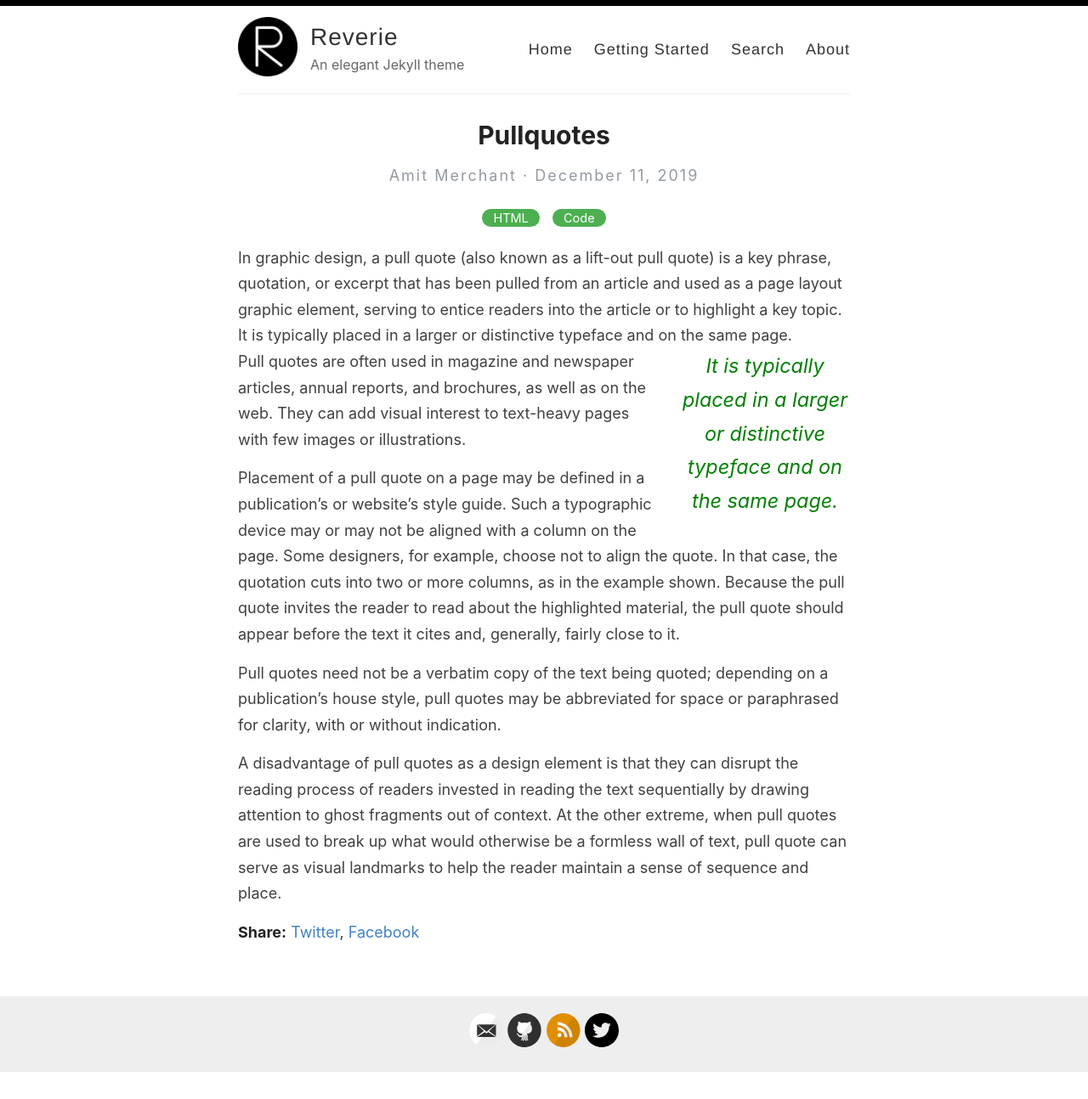
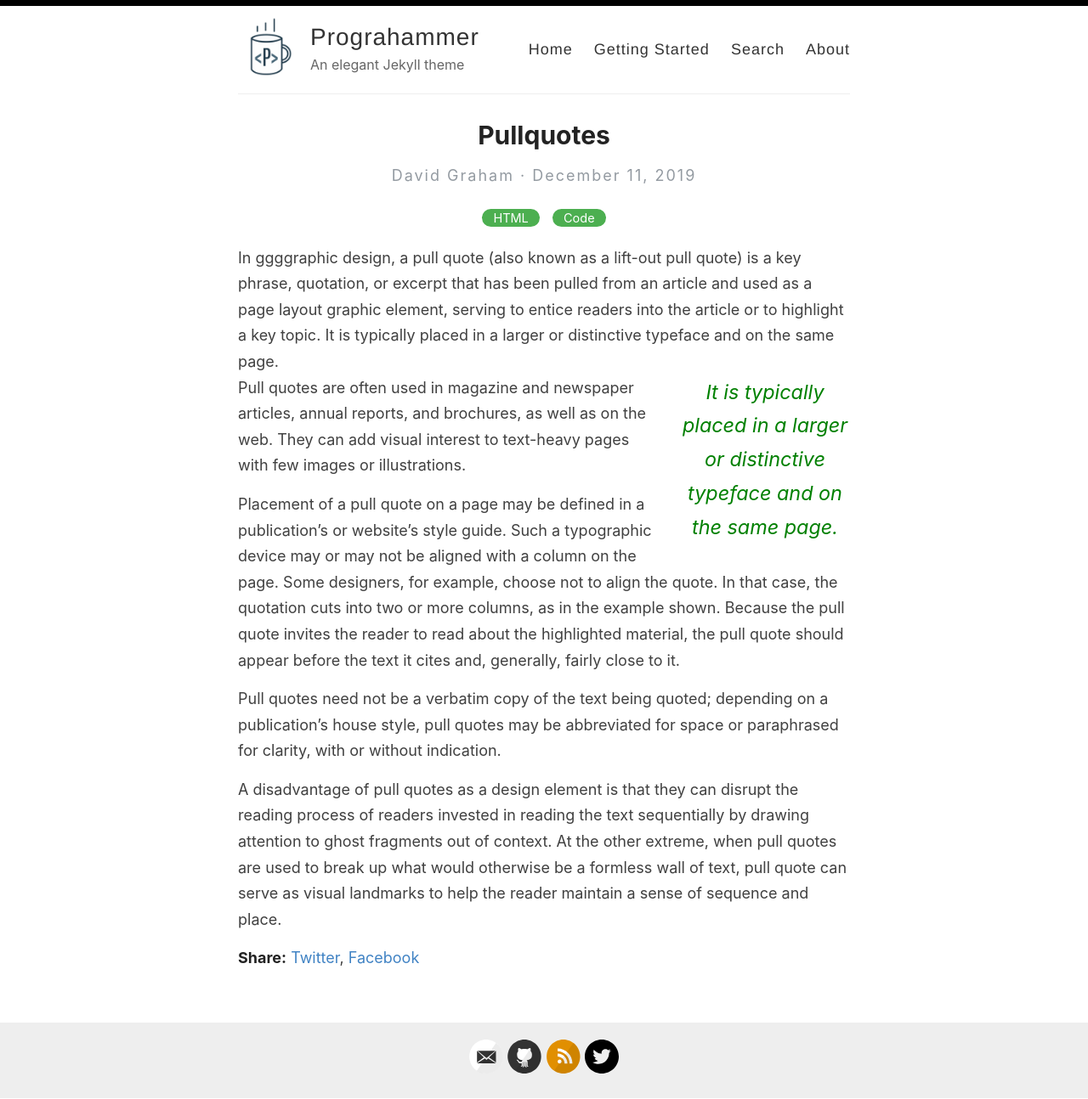
Before and after one commit to prograhammer/prograhammer.github.io, a Jekyll site: the page built from _posts/2019-12-11-pullquotes.md, in a window 1280 px wide. Shown: the whole page at 85% size. Built offline with Jekyll 4.4.1, drawn with Linux system fonts in a browser that asks for light colours; before the commit the page ends 1263 px from its top, so only the background shows below that.

Commit message:
updating config

```diff
--- /dev/null
+++ b/Gemfile
@@ -0,0 +1,2 @@
+source 'https://rubygems.org'
+gem 'github-pages', group: :jekyll_plugins
--- a/_config.yml
+++ b/_config.yml
@@ -3,16 +3,16 @@
 #
 
 # Name of your site (displayed in the header)
-name: Reverie
+name: Prograhammer
 
 # Name of the author
-author: Amit Merchant
+author: David Graham
 
 # Short bio or description (displayed in the header)
 description: An elegant Jekyll theme
 
 # URL of your avatar or profile pic (you could use your GitHub profile pic)
-avatar: /images/reverie.png
+avatar: /images/avatar.png
 
 #
 # Flags below are optional
@@ -21,15 +21,15 @@ avatar: /images/reverie.png
 # Includes an icon in the footer for each username you enter
 footer-links:
   dribbble:
-  email: amit.d.merchant@gmail.com
+  email: prograhammer@gmail.com
   facebook:
   flickr:
-  github: amitmerchant1990/reverie
+  github: prograhammer/prograhammer.github.io
   instagram:
   linkedin:
   pinterest:
   rss: rss
-  twitter: amit_merchant
+  twitter: prograhammer
   stackoverflow:
   youtube: # channel/<your_long_string> or user/<user-name>
   googleplus: # anything in your profile username that comes after plus.google.com/
@@ -52,7 +52,7 @@ enforce_ssl: https://www.amitmerchant.com/reverie
 # (http://yourusername.github.io/repository-name)
 # and NOT your User repository (http://yourusername.github.io)
 # then add in the baseurl here, like this: "/repository-name"
-baseurl: "/"
+baseurl: ""
 
 #
 # !! You don't need to change any of the configuration flags below !!
@@ -96,3 +96,4 @@ exclude:
   - LICENSE
   - README.md
   - CNAME
+  - vendor
--- a/_posts/2019-12-11-pullquotes.md
+++ b/_posts/2019-12-11-pullquotes.md
@@ -5,7 +5,7 @@ categories: [HTML,Code]
 excerpt: In graphic design, a pull quote (also known as a lift-out pull quote) is a key phrase, quotation, or excerpt that has been pulled from an article and used as a page layout graphic element, serving to entice readers into the article or to highlight a key topic.
 ---
 
-In graphic design, a pull quote (also known as a lift-out pull quote) is a key phrase, quotation, or excerpt that has been pulled from an article and used as a page layout graphic element, serving to entice readers into the article or to highlight a key topic. {% include pullquote.html quote="It is typically placed in a larger or distinctive typeface and on the same page." %} Pull quotes are often used in magazine and newspaper articles, annual reports, and brochures, as well as on the web. They can add visual interest to text-heavy pages with few images or illustrations.
+In ggggraphic design, a pull quote (also known as a lift-out pull quote) is a key phrase, quotation, or excerpt that has been pulled from an article and used as a page layout graphic element, serving to entice readers into the article or to highlight a key topic. {% include pullquote.html quote="It is typically placed in a larger or distinctive typeface and on the same page." %} Pull quotes are often used in magazine and newspaper articles, annual reports, and brochures, as well as on the web. They can add visual interest to text-heavy pages with few images or illustrations.
 
 Placement of a pull quote on a page may be defined in a publication's or website's style guide. Such a typographic device may or may not be aligned with a column on the page. Some designers, for example, choose not to align the quote. In that case, the quotation cuts into two or more columns, as in the example shown. Because the pull quote invites the reader to read about the highlighted material, the pull quote should appear before the text it cites and, generally, fairly close to it.
 
```
Also changed, not shown: images/avatar.png (added), 1 other file.
